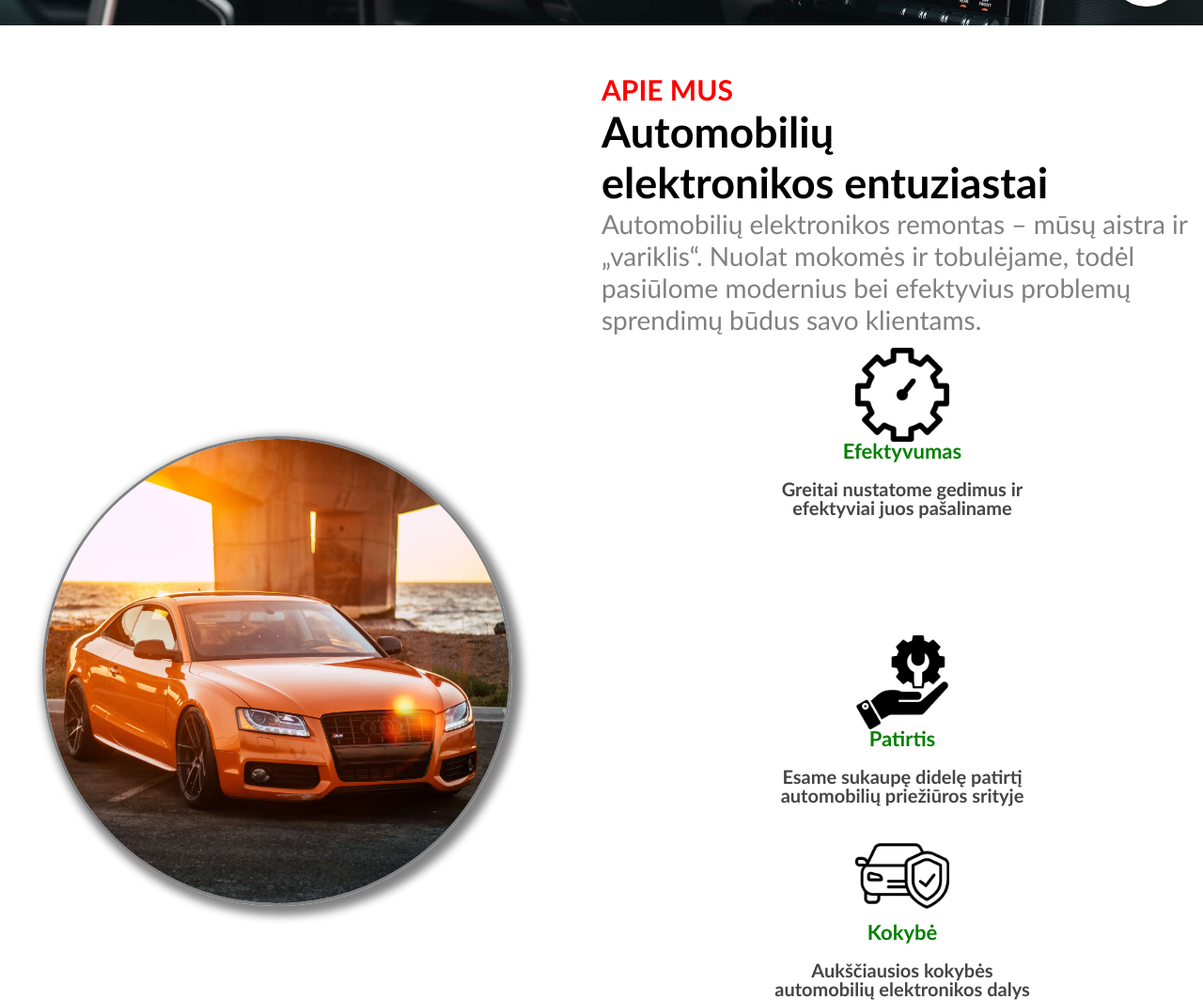
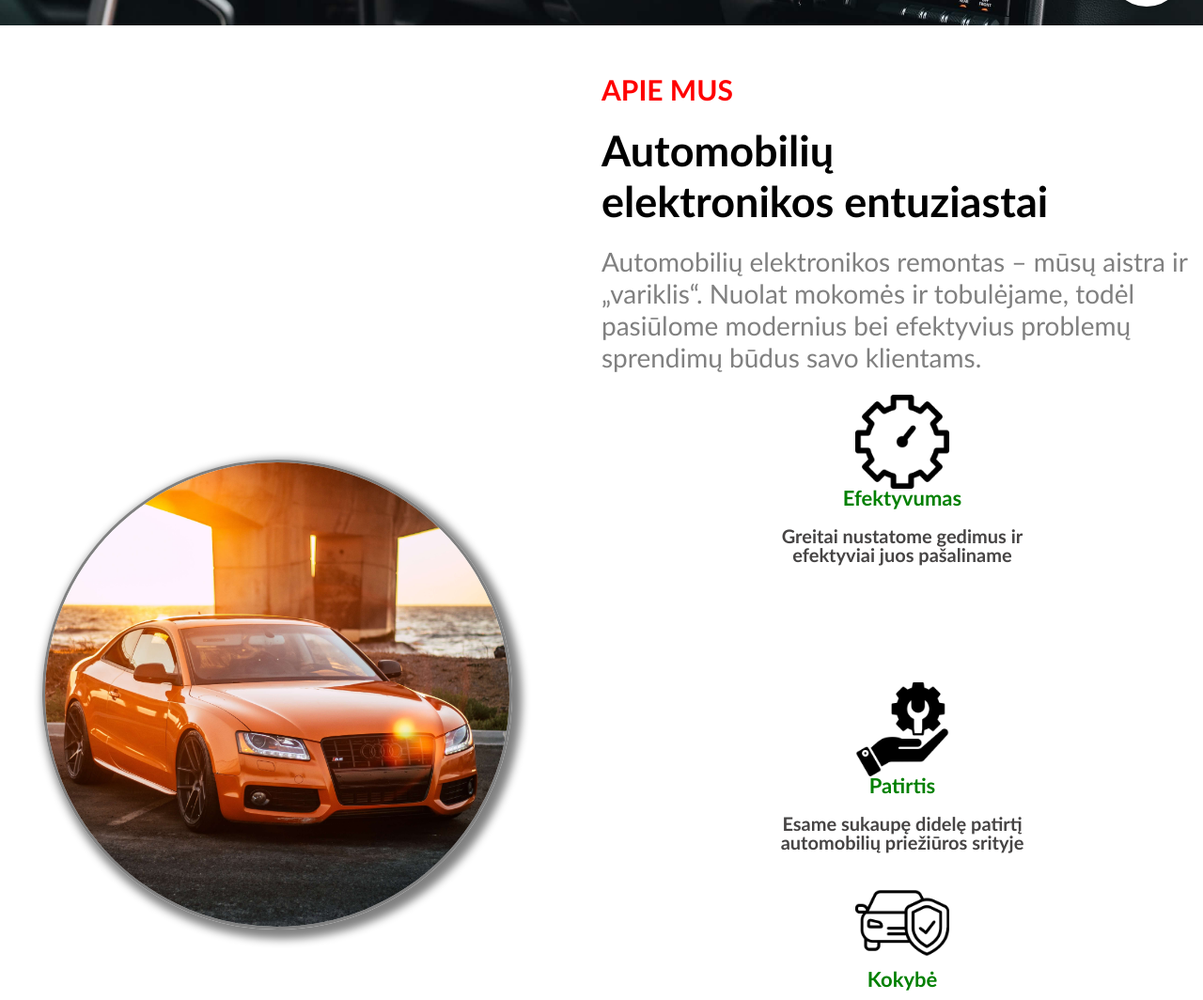
Before and after one commit to LaimaLP/Project_2_LaimaAuto, a website: page index.html in a window 1280 px wide. Shown: the part 773-1837 px from the top of the page at 94% size. Drawn offline with Linux system fonts and the light colour scheme.

Commit message:
section titles margin fixed

```diff
--- a/index.html
+++ b/index.html
@@ -67,11 +67,11 @@
 		</div>
 		<div class="right-section">
 			<h2 id="aboutUs" class="about">APIE MUS</h2>
-			<span class="aboutCompany">Automobilių <br> elektronikos entuziastai</span><br>
-			<span class="text">Automobilių elektronikos remontas – mūsų aistra ir „variklis“.
+			<div class="aboutCompany">Automobilių <br> elektronikos entuziastai</div><br>
+			<div class="text">Automobilių elektronikos remontas – mūsų aistra ir „variklis“.
 				Nuolat mokomės ir tobulėjame, todėl pasiūlome
 				modernius bei efektyvius problemų sprendimų
-				būdus savo klientams.</span>
+				būdus savo klientams.</div>
 
 			<div class="company-values">
 				<div class="abouUsIconMoto">
@@ -157,9 +157,9 @@
 
 	<section id="contacts" class="contacts-section">
 		<div class="contacts-container">
-			<span style="color:red; font-size:25px;"><b>KONTAKTAI </b></span> <br>
-			<span style="font-size:40px"> <strong>Susisiekite nemokamai <br> konsultacijai </strong></span><br>
-			<span style="font-size:25px;color:grey">UAB LaimaAuto, Įmonės kodas: 305054576</span>
+			<h3 class="about"><b>KONTAKTAI </b></h3> <br>
+			<div class="aboutCompany"> <strong>Susisiekite nemokamai <br> konsultacijai </strong></div><br>
+			<p class="text">UAB LaimaAuto, Įmonės kodas: 305054576</p>
 			<br>
 			<div class="icons">
 				<i class="material-icons" style="font-size:30px">&#xe0cd;</i>
--- a/styles.css
+++ b/styles.css
@@ -203,14 +203,16 @@ header {
 }
 
 .aboutCompany {
+  display: inline-block;
   font-size: 45px;
   font-weight: 700;
-  margin: 30px 0;
+  margin: 20px 0;
 }
 
 .text {
   color: grey;
   font-size: 28px;
+  margin-bottom: 10px;
 }
 
 .company-values {
```
